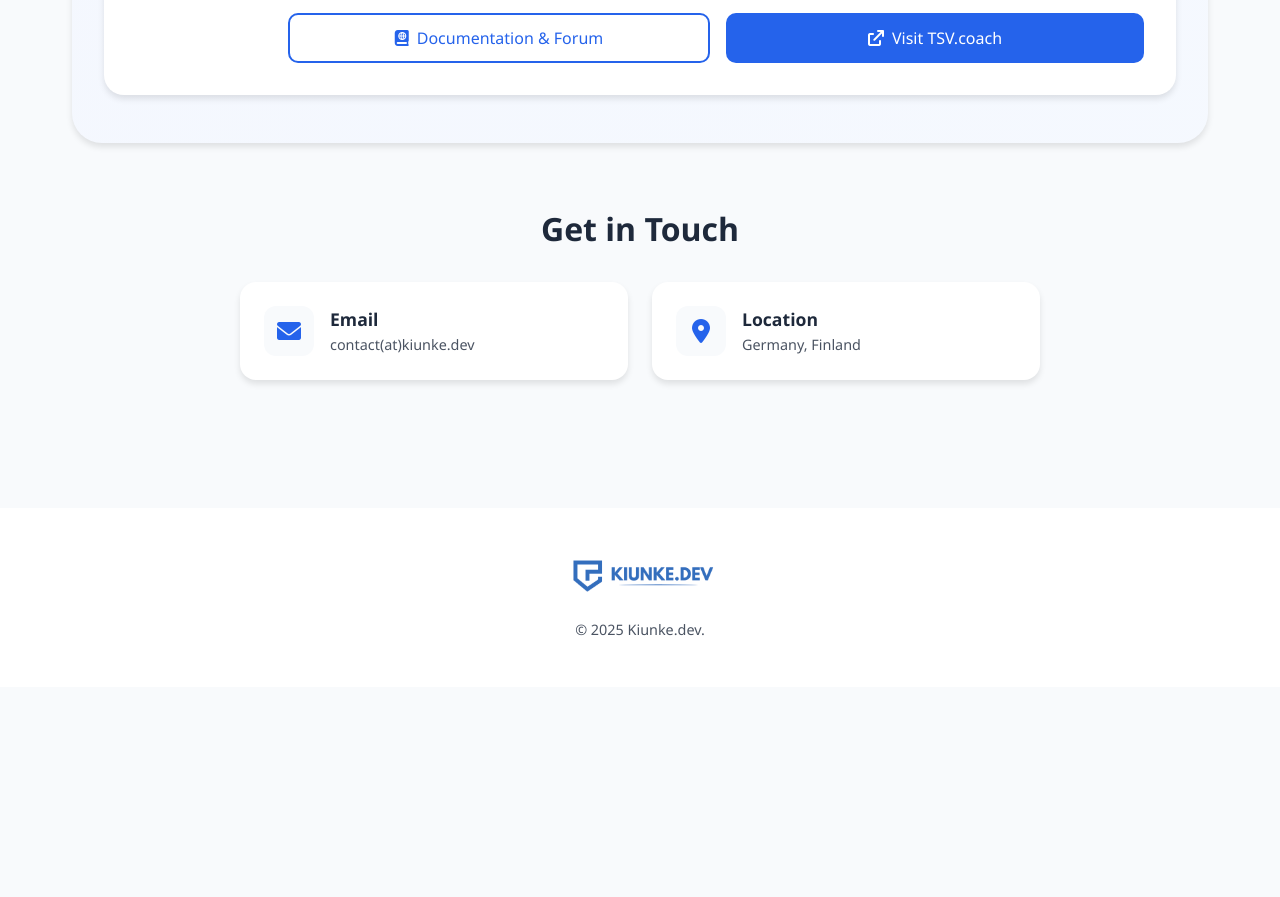
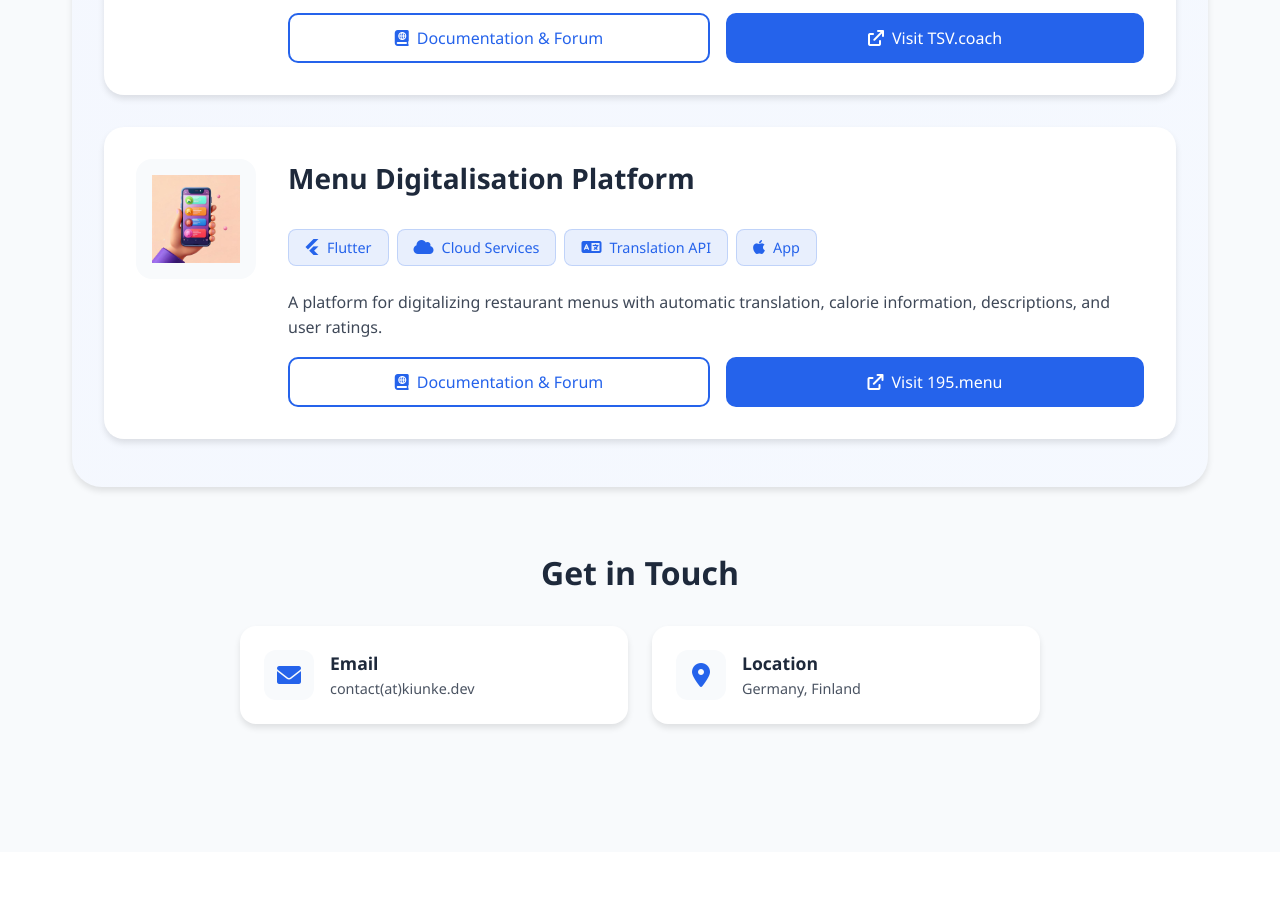
Before and after one commit to skiunke/kiunke.dev, a plain HTML site: page index.html in a window 1280 px wide. Shown: the part 1464-2361 px from the top of the page. Before the commit the page ends 2151 px from the top, so only its background shows below. Drawn offline with Linux system fonts and the light colour scheme.

Commit message:
added new project with image

```diff
--- a/index.html
+++ b/index.html
@@ -1028,6 +1028,63 @@
                         </div>
                     </div>
                 </div>
+                <div class="project-card">
+                    <div class="project-image-container">
+                        <img src="img/digital_menue.jpg" alt="195.menu" class="project-image">
+                    </div>
+                    <div class="project-content">
+                        <h3 class="project-title">Menu Digitalisation Platform
+
+
+                        </h3>
+
+                        <div class="tech-stack">
+                            <span class="tech-tag">
+                                <i class="fab fa-flutter"></i>
+                            Flutter
+                            </span>
+                                            <span class="tech-tag">
+                                <i class="fa-solid fa-cloud"></i>
+                            Cloud Services
+                            </span>
+                                            <span class="tech-tag">
+                                <i class="fas fa-language"></i>
+                                Translation API
+                            </span>
+                        </span>
+                        <span class="tech-tag">
+            <i class="fa-brands fa-apple"></i>
+            App
+        </span>
+                        </div>
+
+
+                        <p class="project-description">
+                           A platform for digitalizing restaurant menus with automatic translation, calorie information, descriptions, and user ratings.
+                        </p>
+                        <div class="project-links">
+
+
+
+
+                            <a href="https://forum.kiunke.dev" class="project-link secondary" target="_blank" rel="noopener noreferrer">
+                                <i class="fa-solid fa-book-atlas"></i>
+
+                                Documentation & Forum
+                            </a>
+
+                            <a href="https://195.menu" class="project-link primary" target="_blank" rel="noopener noreferrer">
+                                <i class="fas fa-external-link"></i>
+                                Visit 195.menu
+                            </a>
+
+                        </div>
+                    </div>
+                </div>
+
+            </div>
+        </div>
+    </section>
 
 <!--                <div class="project-card">-->
 <!--                    <div class="project-image-container">-->
@@ -1058,9 +1115,6 @@
 <!--                </div>-->
 
 
-            </div>
-        </div>
-    </section>
 
     <section class="contact-section" id="contact">
         <h2 class="section-title">Get in Touch</h2>
```
Also changed, not shown: img/digital_menue.jpg (added). Lines whose indentation alone changed are shown as unchanged.
